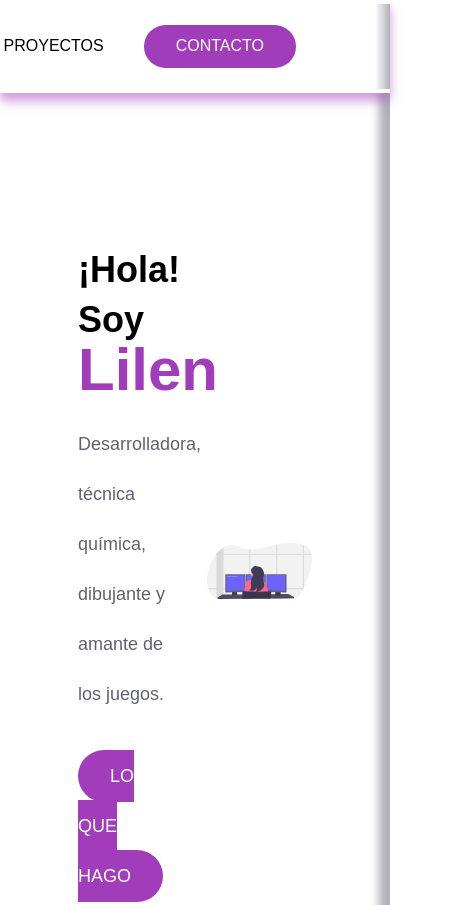
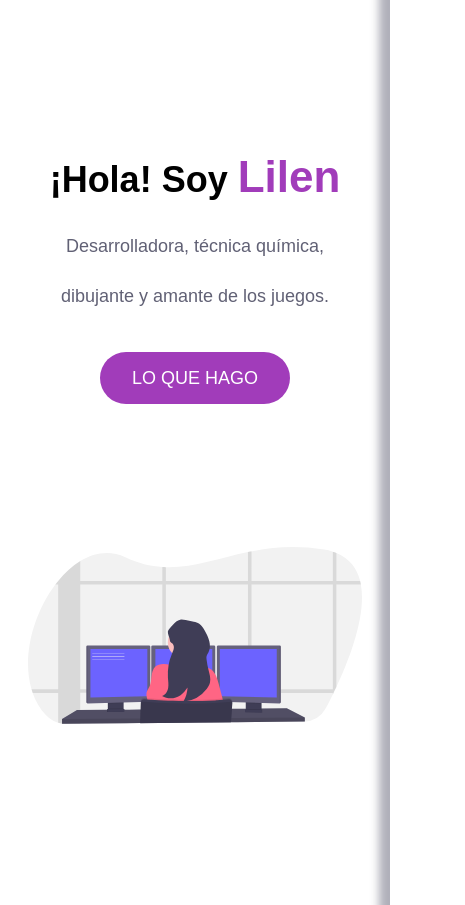
Before and after one commit to Chu-l/mi-portfolio, a plain HTML site: page index.html in a window 390 px wide. Shown: the top 905 px of the page, 465 px wide, since content can reach past the window. Drawn offline with Linux system fonts and the light colour scheme.

Commit message:
responsive nav footer section1

```diff
--- a/css/estilo.css
+++ b/css/estilo.css
@@ -40,8 +40,7 @@ nav {
     padding: 0.5rem;
 }
 .bordenav {
-
-    height: 10vh;
+    height: 100%;
     width: 15px;
     position: absolute;
     right: 0;
@@ -79,22 +78,27 @@ nav {
     padding: 9.5rem 0;
 }
 .div-s1 {
-    width: 60vw;
+    /*border: #28921f solid 1px;*/
+    width: 95vw;
     margin: auto;
     display: flex;
     flex-wrap: wrap;
-    justify-content: space-between;
+    justify-content: center;
     align-items: center;
 }
 .caja1-s1 {
+    /*border: blue solid 1px;*/
     text-align: left;
     font-size: large;
     line-height: 50px;
-    width: 40%;
+    width: 450px;
+    margin: 2rem;
 }
 .caja2-s1 {
-    width: 45%;
-    height: 70%;
+    /*border: blue solid 1px;*/
+    width: 500px;
+    height: 450px;
+    margin: 2rem;
 }
 h1 {
     font-size: 2em;
@@ -418,3 +422,59 @@ footer>p {
 }
 
 /*__________MediaQuery__________*/
+
+/*Header*/
+@media (max-width: 1100px) {
+    .menu {
+        visibility: hidden;
+    }
+    header {
+        box-shadow: inset -26px 0px 9px -15px rgba(97,97,117,0.50);
+        height: 0;
+    }
+}
+
+/*Sección1*/
+@media (max-width: 1138px) {
+    .div-s1 {
+        flex-direction: column;
+    }
+    .caja1-s1 {
+        text-align: center;
+    }
+}
+@media (max-width: 590px) {
+    .caja1-s1 {
+        width: 80%;
+        margin: auto;
+    }
+    .caja2-s1 {
+        width: 90%;
+        margin: auto;
+    }
+}
+@media (max-width: 550px) {
+    .caja1-s1 span {
+        font-size: 2.75rem;
+    }
+}
+
+/*Sección2*/
+@media (max-width: 550px) {
+    .div1>h2 {
+        font-size: 2rem;
+    }
+}
+
+/*Sección3*/
+
+/*Sección4*/
+
+/*Sección5*/
+
+/*Footer*/
+@media (max-width: 700px) {
+    .menu-fot {
+        visibility: hidden;
+    }
+}
--- a/index.html
+++ b/index.html
@@ -160,10 +160,10 @@
 <!--Principio del Footer-->
     <footer>
 
-        <a href="#hola">HOLA</a>
-        <a href="#conocimientos">CONOCIMIENTOS</a>
-        <a href="#proyectos">PROYECTOS</a>
-        <a href="#contacto">CONTACTO</a>
+        <a class="menu-fot" href="#hola">HOLA</a>
+        <a class="menu-fot" href="#conocimientos">CONOCIMIENTOS</a>
+        <a class="menu-fot" href="#proyectos">PROYECTOS</a>
+        <a class="menu-fot" href="#contacto">CONTACTO</a>
 
         <ul>
             <li><a href="https://twitter.com/_Lilen_" target="_blank"><i class="fab fa-twitter"></i></a></li>
```
